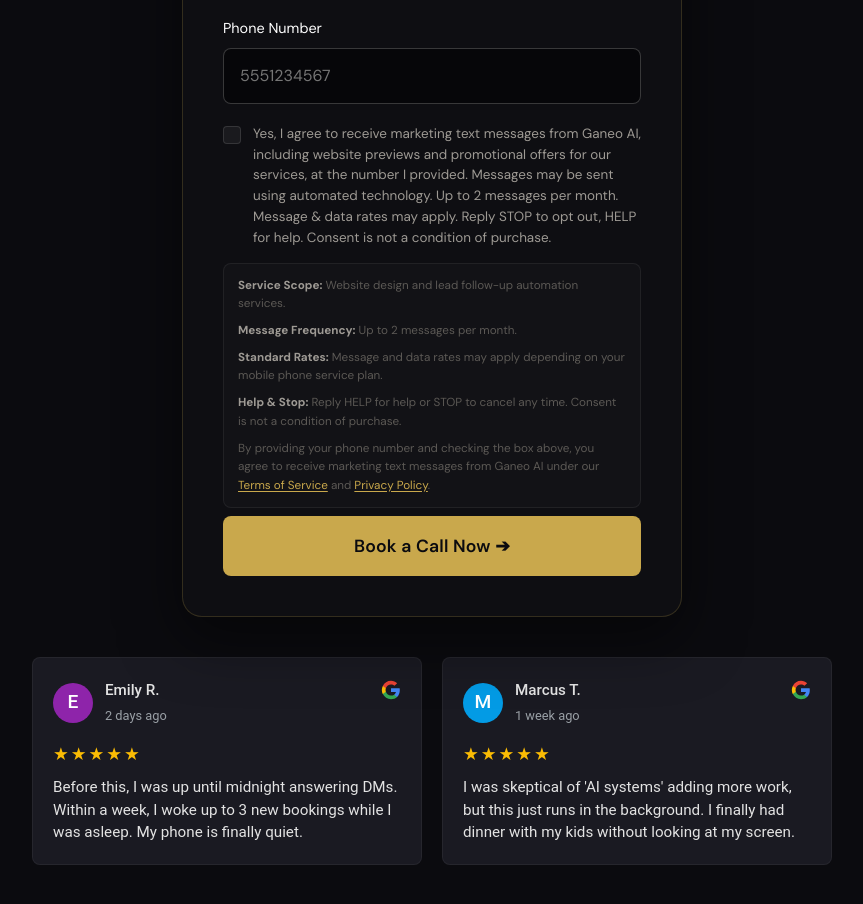
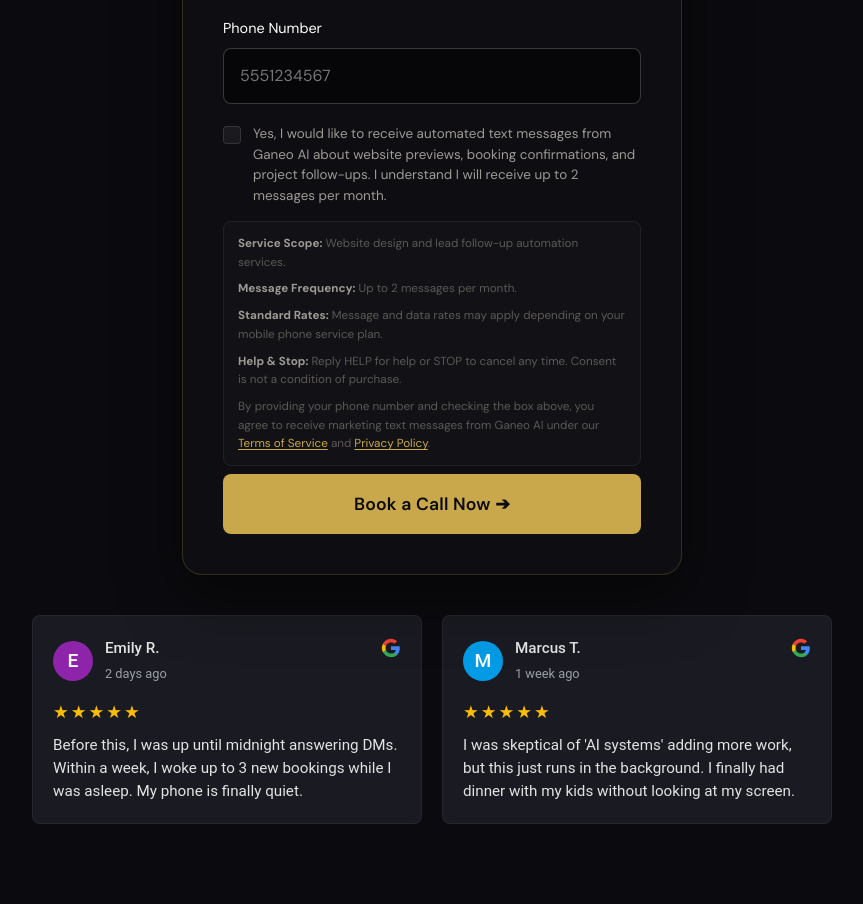
Before and after one commit to darrshandangi/GaneoAI, a website: page appointment.html in a window 1280 px wide. Shown: the part 883-1787 px from the top of the page, without its empty margins (208-1071 px from the left). Drawn offline with nearby package versions, Linux system fonts and the light colour scheme; a script that the page names is missing; a web font is replaced by a local one.

Commit message:
Revert SMS consent checkbox message to earlier wording

```diff
--- a/appointment.html
+++ b/appointment.html
@@ -409,7 +409,7 @@
             <div class="sms-consent-group">
                 <label class="sms-checkbox-label">
                     <input type="checkbox" id="sms-consent-appointment" name="sms_consent" value="yes">
-                    <span>Yes, I agree to receive marketing text messages from Ganeo AI, including website previews and promotional offers for our services, at the number I provided. Messages may be sent using automated technology. Up to 2 messages per month. Message &amp; data rates may apply. Reply STOP to opt out, HELP for help. Consent is not a condition of purchase.</span>
+                    <span>Yes, I would like to receive automated text messages from Ganeo AI about website previews, booking confirmations, and project follow-ups. I understand I will receive up to 2 messages per month.</span>
                 </label>
 
                 <div class="sms-disclaimer">
```
Also changed, not shown: index.html (+1 -1 lines).
